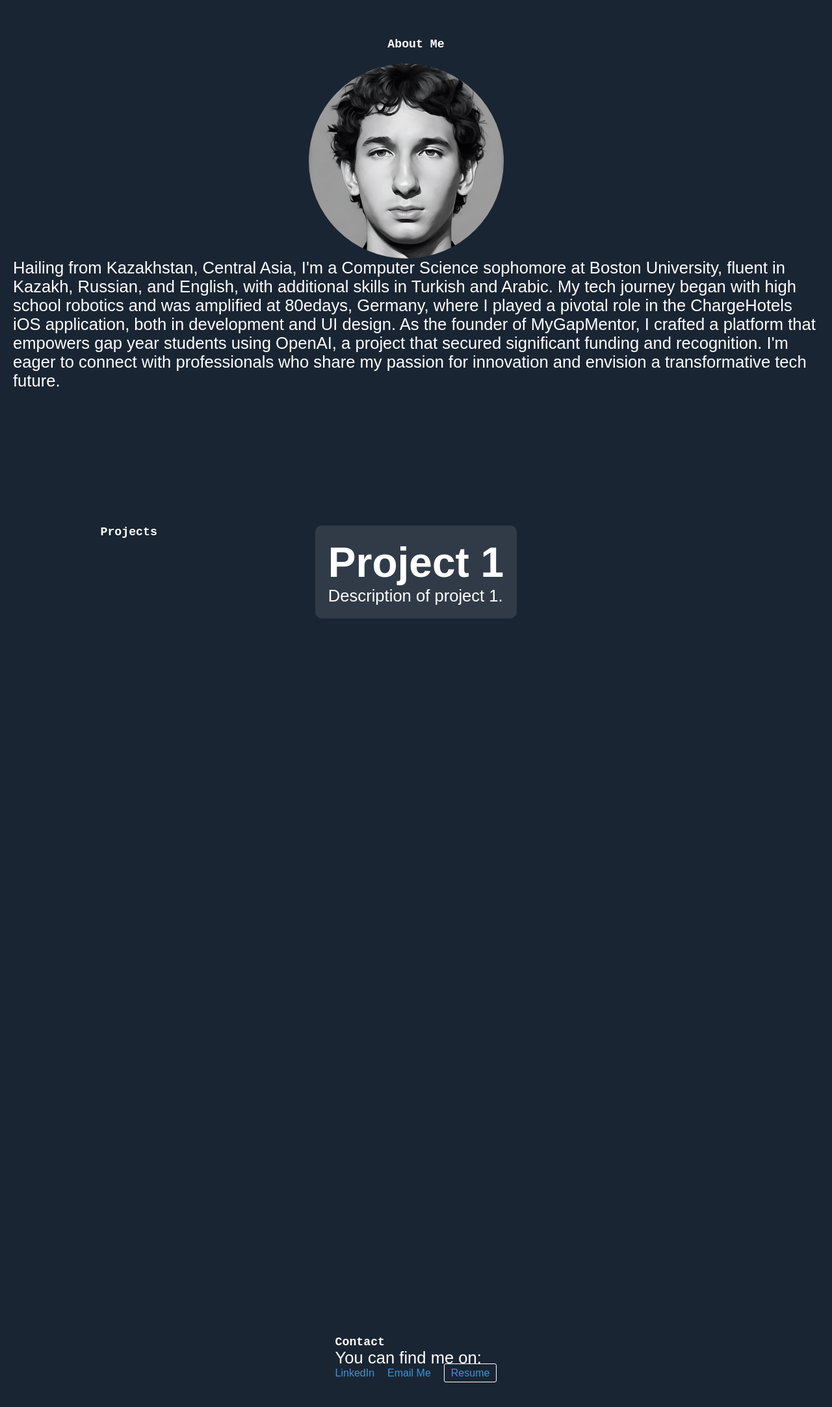
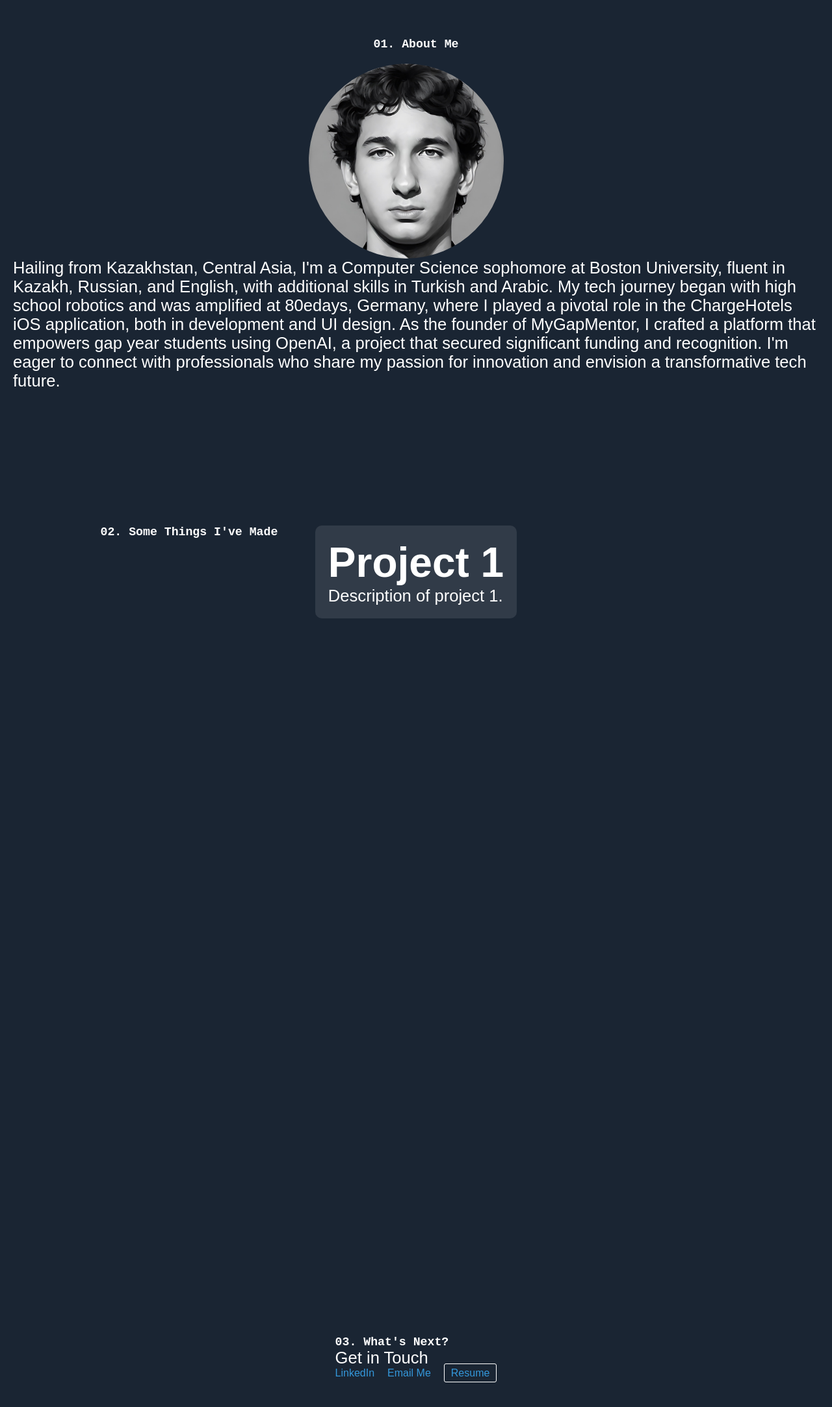
Before and after one commit to Zhandolia/2024bnk, a React (Create React App) app: page / in a window 1280 px wide. Shown: the part 1031-3197 px from the top of the page at 65% size. Built offline with nearby package versions, Linux system fonts and the light colour scheme.

Commit message:
made repo private

```diff
--- a/src/App.js
+++ b/src/App.js
@@ -2,6 +2,7 @@ import React, { useState, useEffect } from 'react';
 import './App.css';
 
 function App() {
+
   const handleScrollToTop = () => {
     window.scrollTo({
       top: 0,
@@ -27,7 +28,7 @@ function App() {
     <div className="container">
       <div className="menu">
         <nav>
-          <div id="logo" onClick={handleScrollToTop} style={{cursor: 'pointer'}}>ZB</div>
+          <div id="logo" onClick={handleScrollToTop} href="#" style={{cursor: 'pointer'}}>ZB</div>
           <a href="#about">01. About</a>
           <a href="#projects">02. Projects</a>
           <a href="#contact">03. Contact</a>
@@ -49,7 +50,7 @@ function App() {
         </div>
 
         <section id="about">
-          <h1>About Me</h1>
+          <h1>01. About Me</h1>
           <img src="aboutme.jpeg" alt="picture" />
           <p>
             Hailing from Kazakhstan, Central Asia, I'm a Computer Science sophomore at Boston University,
@@ -64,7 +65,7 @@ function App() {
         </section>
 
         <section id="projects">
-          <h1>Projects</h1>
+          <h1>02. Some Things I've Made</h1>
             <div className="project">
               <h2>Project 1</h2>
               <p>Description of project 1.</p>
@@ -72,8 +73,8 @@ function App() {
         </section>
 
         <section id="contact">
-          <h1>Contact</h1>
-          <p>You can find me on:</p>
+          <h1>03. What's Next?</h1>
+          <p>Get in Touch</p>
           <ul>
             <li><a href="https://www.linkedin.com/in/zhanbrown/">LinkedIn</a></li>
             <li><a href="mailto: zhandos@bu.edu">Email Me</a></li>
```
Also changed, not shown: src/App.css (line endings or trailing spaces).
